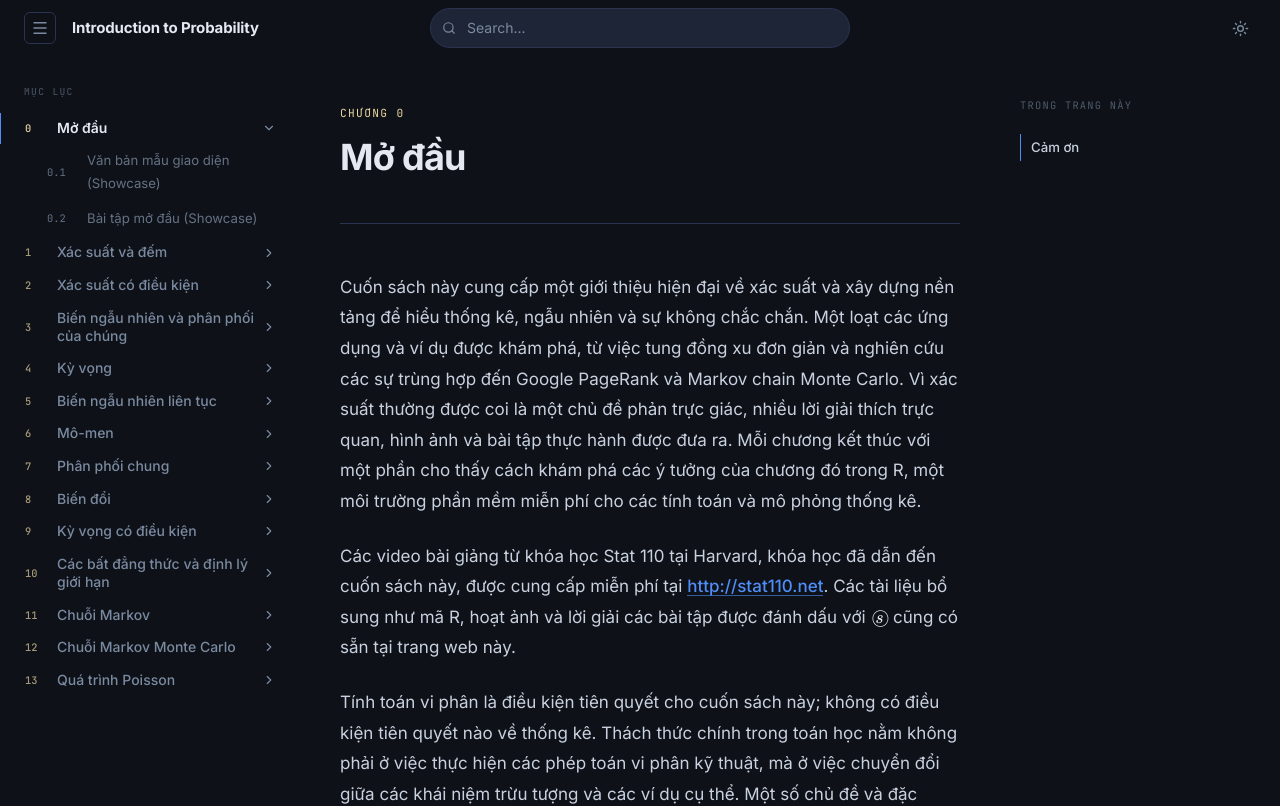
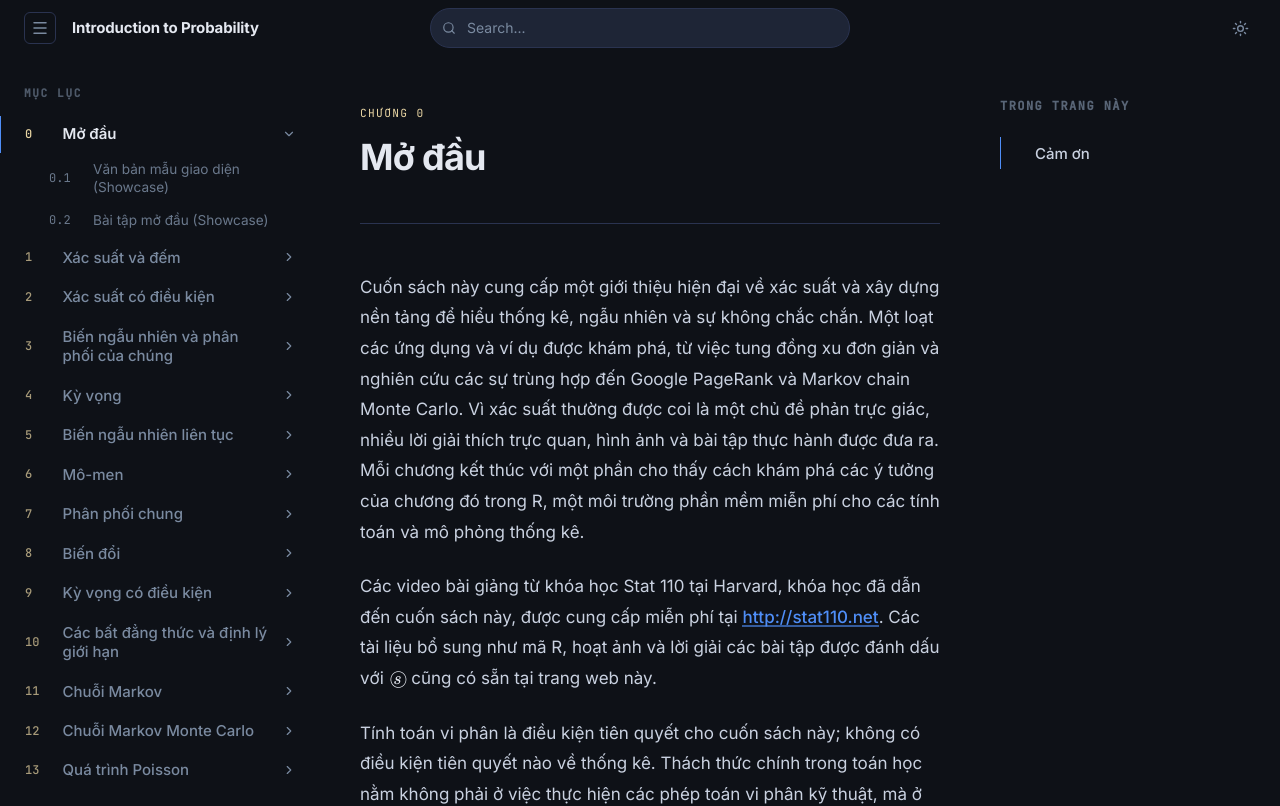
Before and after one commit to nstpvcpiooi/introduction-to-probability, a React (Vite) app: page /#ch0 in a window 1280 px wide. Shown: the top 806 px of the page. Built offline with nearby package versions, Linux system fonts and the light colour scheme.

Commit message:
feat: implement responsive sidebar with navigation and theme-aware CSS styling

```diff
--- a/src/components/OutlinePanel.tsx
+++ b/src/components/OutlinePanel.tsx
@@ -1,4 +1,5 @@
 import { useEffect, useState } from 'react';
+import { ChevronDown, ChevronRight } from 'lucide-react';
 
 interface HeadingItem {
   id: string;
@@ -6,13 +7,31 @@ interface HeadingItem {
   level: number;
 }
 
+interface OutlineGroup {
+  heading: HeadingItem;
+  children: HeadingItem[];
+}
+
 interface OutlinePanelProps {
   pageId: string;
+}
+
+function groupHeadings(items: HeadingItem[]): OutlineGroup[] {
+  const groups: OutlineGroup[] = [];
+  for (const item of items) {
+    if (item.level === 1 || groups.length === 0) {
+      groups.push({ heading: item, children: [] });
+    } else {
+      groups[groups.length - 1].children.push(item);
+    }
+  }
+  return groups;
 }
 
 export function OutlinePanel({ pageId }: OutlinePanelProps) {
   const [headings, setHeadings] = useState<HeadingItem[]>([]);
   const [activeId, setActiveId] = useState<string>('');
+  const [collapsedIds, setCollapsedIds] = useState<Set<string>>(new Set());
 
   useEffect(() => {
     // Gather headings from the content area after render
@@ -42,25 +61,57 @@ export function OutlinePanel({ pageId }: OutlinePanelProps) {
       });
 
       setHeadings(items);
+      // Default: all groups with sub-headings start collapsed
+      const groups = groupHeadings(items);
+      setCollapsedIds(new Set(
+        groups.filter(g => g.children.length > 0).map(g => g.heading.id)
+      ));
     }, 100);
 
     return () => clearTimeout(timer);
   }, [pageId]);
 
   useEffect(() => {
+    const headingEls = Array.from(
+      document.querySelectorAll<HTMLElement>('h2, h3, [data-toc-title]')
+    );
+    if (headingEls.length === 0) return;
+
+    const visibleIds = new Set<string>();
+
+    const updateActive = () => {
+      // Among headings currently in the "active band", the topmost one
+      // (in document order) is the one the reader is at.
+      const topVisible = headingEls.find(el => visibleIds.has(el.id));
+      if (topVisible) {
+        setActiveId(topVisible.id);
+        return;
+      }
+      // Nothing intersecting the band (e.g. a long gap after a heading) —
+      // fall back to the last heading already scrolled past the top.
+      let lastPassed: HTMLElement | null = null;
+      for (const el of headingEls) {
+        if (el.getBoundingClientRect().top < window.innerHeight * 0.2) {
+          lastPassed = el;
+        } else {
+          break;
+        }
+      }
+      if (lastPassed) setActiveId(lastPassed.id);
+    };
+
     const observer = new IntersectionObserver(
       entries => {
         for (const entry of entries) {
-          if (entry.isIntersecting) {
-            setActiveId(entry.target.id);
+          if (entry.isIntersecting) visibleIds.add(entry.target.id);
+          else visibleIds.delete(entry.target.id);
         }
-        }
+        updateActive();
       },
       { rootMargin: '-20% 0px -75% 0px' }
     );
 
-    const els = document.querySelectorAll('h2, h3, [data-toc-title]');
-    els.forEach(el => observer.observe(el));
+    headingEls.forEach(el => observer.observe(el));
 
     return () => observer.disconnect();
   }, [headings]);
@@ -69,23 +120,79 @@ export function OutlinePanel({ pageId }: OutlinePanelProps) {
     document.getElementById(id)?.scrollIntoView({ behavior: 'smooth', block: 'start' });
   };
 
+  const toggleCollapse = (id: string) => {
+    setCollapsedIds(prev => {
+      const next = new Set(prev);
+      if (next.has(id)) next.delete(id);
+      else next.add(id);
+      return next;
+    });
+  };
+
   if (headings.length === 0) return null;
+
+  const groups = groupHeadings(headings);
 
   return (
     <aside className="outline-panel" aria-label="Phác thảo trang">
       <div className="outline-panel-label">Trong trang này</div>
-      {headings.map(h => (
+      {groups.map(group => {
+        const isCollapsed = collapsedIds.has(group.heading.id);
+        const hasChildren = group.children.length > 0;
+        // While collapsed, a hidden child heading can be the one in view —
+        // promote the highlight to the parent so tracking never goes dark.
+        const isActiveGroup = activeId === group.heading.id
+          || (isCollapsed && group.children.some(c => c.id === activeId));
+
+        return (
+          <div key={group.heading.id} className="outline-group">
+            <div className={`outline-item-row ${isActiveGroup ? 'active' : ''}`}>
+              {hasChildren ? (
+                <button
+                  type="button"
+                  className="outline-toggle"
+                  onClick={() => toggleCollapse(group.heading.id)}
+                  aria-label={isCollapsed ? 'Hiện mục con' : 'Ẩn mục con'}
+                  aria-expanded={!isCollapsed}
+                >
+                  {isCollapsed
+                    ? <ChevronRight size={13} />
+                    : <ChevronDown size={13} />
+                  }
+                </button>
+              ) : (
+                <span className="outline-toggle-spacer" />
+              )}
               <div
-          key={h.id}
-          className={`outline-item ${h.level === 2 ? 'level-2' : ''} ${activeId === h.id ? 'active' : ''}`}
-          onClick={() => scrollTo(h.id)}
+                className={`outline-item ${isActiveGroup ? 'active' : ''}`}
+                onClick={() => scrollTo(group.heading.id)}
                 role="button"
                 tabIndex={0}
-          onKeyDown={e => e.key === 'Enter' && scrollTo(h.id)}
+                onKeyDown={e => e.key === 'Enter' && scrollTo(group.heading.id)}
               >
-          {h.text}
+                {group.heading.text}
+              </div>
+            </div>
+
+            {hasChildren && !isCollapsed && (
+              <div className="outline-children">
+                {group.children.map(child => (
+                  <div
+                    key={child.id}
+                    className={`outline-item level-2 ${activeId === child.id ? 'active' : ''}`}
+                    onClick={() => scrollTo(child.id)}
+                    role="button"
+                    tabIndex={0}
+                    onKeyDown={e => e.key === 'Enter' && scrollTo(child.id)}
+                  >
+                    {child.text}
                   </div>
                 ))}
+              </div>
+            )}
+          </div>
+        );
+      })}
     </aside>
   );
 }
--- a/src/components/Sidebar.tsx
+++ b/src/components/Sidebar.tsx
@@ -95,9 +95,9 @@ export function Sidebar({ currentPage, onNavigate, isOpen, onClose }: SidebarPro
                       >
                         <span style={{
                           fontFamily: 'JetBrains Mono, monospace',
-                          fontSize: '0.65rem',
+                          fontSize: '0.75rem',
                           color: 'var(--text-muted)',
-                          minWidth: '2rem',
+                          minWidth: '2.25rem',
                         }}>
                           {sec.number}
                         </span>
--- a/src/index.css
+++ b/src/index.css
@@ -308,7 +308,7 @@
   position: fixed;
   top: 56px;
   left: 0;
-  width: 300px;
+  width: 320px;
   bottom: 0;
   /* Same canvas as the page — no panel, no card */
   background: var(--ink-deep);
@@ -344,31 +344,32 @@
 
 .sidebar-section-label {
   font-family: 'JetBrains Mono', monospace;
-  font-size: 0.6rem;
-  font-weight: 500;
+  font-size: 0.7rem;
+  font-weight: 600;
   letter-spacing: 0.14em;
   text-transform: uppercase;
   /* Very quiet — structural signal only */
-  color: rgba(122, 138, 160, 0.5);
+  color: rgba(122, 138, 160, 0.6);
   padding: 0 1.5rem;
   margin-bottom: 0.75rem;
 }
 
 .chapter-group {
-  margin-bottom: 0.1rem;
+  margin-bottom: 0.15rem;
 }
 
 .chapter-header {
   display: flex;
   align-items: center;
-  gap: 0.5rem;
-  padding: 0.4rem 1.5rem;
+  gap: 0.6rem;
+  padding: 0.55rem 1.5rem;
   cursor: pointer;
   /* Resting state: clearly legible */
   color: var(--text-muted);
   font-family: 'Inter', sans-serif;
-  font-size: 0.875rem;
+  font-size: 0.9375rem;
   font-weight: 500;
+  line-height: 1.35;
   transition: color 0.15s;
   border-left: 1.5px solid transparent;
   background: transparent;
@@ -390,11 +391,11 @@
 
 .chapter-number {
   font-family: 'JetBrains Mono', monospace;
-  font-size: 0.65rem;
+  font-size: 0.75rem;
   color: var(--accent-gold);
   opacity: 0.7;
   font-weight: 500;
-  min-width: 1.5rem;
+  min-width: 1.75rem;
 }
 
 .chapter-header.active .chapter-number {
@@ -409,11 +410,12 @@
   display: flex;
   align-items: center;
   gap: 0.5rem;
-  padding: 0.35rem 1.5rem 0.35rem 2.875rem;
-  font-size: 0.825rem;
+  padding: 0.45rem 1.5rem 0.45rem 3rem;
+  font-size: 0.85rem;
+  line-height: 1.35;
   /* Resting state */
   color: var(--text-muted);
-  opacity: 0.8;
+  opacity: 0.85;
   cursor: pointer;
   transition: opacity 0.15s, color 0.15s;
   border-left: 1.5px solid transparent;
@@ -441,8 +443,8 @@
   flex: 1;
   width: 100%;
   min-width: 0;
-  margin-left: 300px;
-  margin-right: 280px;
+  margin-left: 320px;
+  margin-right: 300px;
   margin-top: 56px;
   min-height: calc(100vh - 56px);
   transition: margin 0.25s ease;
@@ -1185,7 +1187,7 @@
   position: fixed;
   top: 56px;
   right: 0;
-  width: 280px;
+  width: 300px;
   bottom: 0;
   padding: 2.5rem 1.25rem 2rem;
   overflow-y: auto;
@@ -1201,27 +1203,73 @@
 
 .outline-panel-label {
   font-family: 'JetBrains Mono', monospace;
-  font-size: 0.65rem;
+  font-size: 0.75rem;
+  font-weight: 600;
   letter-spacing: 0.12em;
   text-transform: uppercase;
   /* Structural signal */
   color: var(--text-muted);
-  opacity: 0.6;
+  opacity: 0.7;
   margin-bottom: 1.25rem;
 }
 
+.outline-group {
+  margin-bottom: 0.2rem;
+}
+
+.outline-item-row {
+  display: flex;
+  align-items: center;
+  gap: 0.25rem;
+  padding-left: 0.625rem;
+  border-left: 1.5px solid transparent;
+  transition: border-left-color 0.18s;
+}
+
+.outline-item-row.active {
+  border-left-color: var(--accent-cerulean);
+}
+
+.outline-toggle {
+  display: flex;
+  align-items: center;
+  justify-content: center;
+  flex-shrink: 0;
+  width: 1.25rem;
+  height: 1.25rem;
+  padding: 0;
+  border: none;
+  background: transparent;
+  color: var(--text-muted);
+  opacity: 0.6;
+  cursor: pointer;
+  border-radius: 4px;
+  transition: opacity 0.15s, background 0.15s;
+}
+
+.outline-toggle:hover {
+  opacity: 1;
+  background: var(--surface);
+}
+
+.outline-toggle-spacer {
+  flex-shrink: 0;
+  width: 1.25rem;
+  height: 1.25rem;
+}
+
 .outline-item {
+  flex: 1;
+  min-width: 0;
   font-family: 'Inter', sans-serif;
-  font-size: 0.825rem;
+  font-size: 0.9375rem;
   /* Resting */
   color: var(--text-muted);
-  opacity: 0.75;
-  padding: 0.25rem 0 0.25rem 0.625rem;
-  border-left: 1.5px solid transparent;
+  opacity: 0.8;
+  padding: 0.35rem 0;
   cursor: pointer;
-  transition: opacity 0.18s, color 0.18s, border-left-color 0.18s;
-  line-height: 1.45;
-  margin-bottom: 0.15rem;
+  transition: opacity 0.18s, color 0.18s;
+  line-height: 1.4;
   background: transparent;
 }
 
@@ -1235,13 +1283,18 @@
   color: var(--text-body);
   opacity: 1;
   font-weight: 500;
-  border-left-color: var(--accent-cerulean);
+}
+
+.outline-children {
+  overflow: hidden;
 }
 
 .outline-item.level-2 {
-  padding-left: 1.125rem;
-  font-size: 0.775rem;
-  opacity: 0.5;
+  padding-left: 2.75rem;
+  border-left: 1.5px solid transparent;
+  transition: opacity 0.18s, color 0.18s, border-left-color 0.18s;
+  font-size: 0.85rem;
+  opacity: 0.55;
 }
 
 .outline-item.level-2:hover {
@@ -1251,6 +1304,7 @@
 .outline-item.level-2.active {
   color: var(--text-muted);
   opacity: 1;
+  border-left-color: var(--accent-cerulean);
 }
 
 /* ==================== NAVIGATION ==================== */
```
Lines whose indentation alone changed are shown as unchanged.
